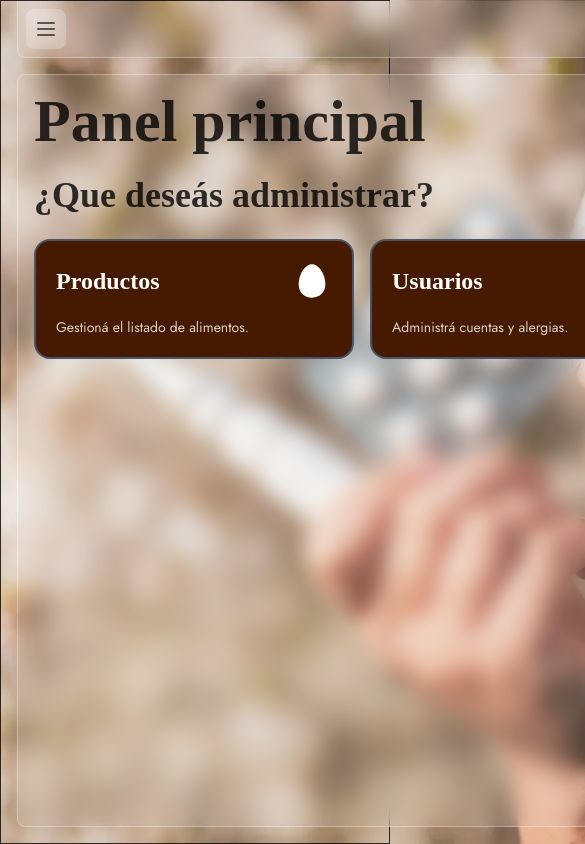
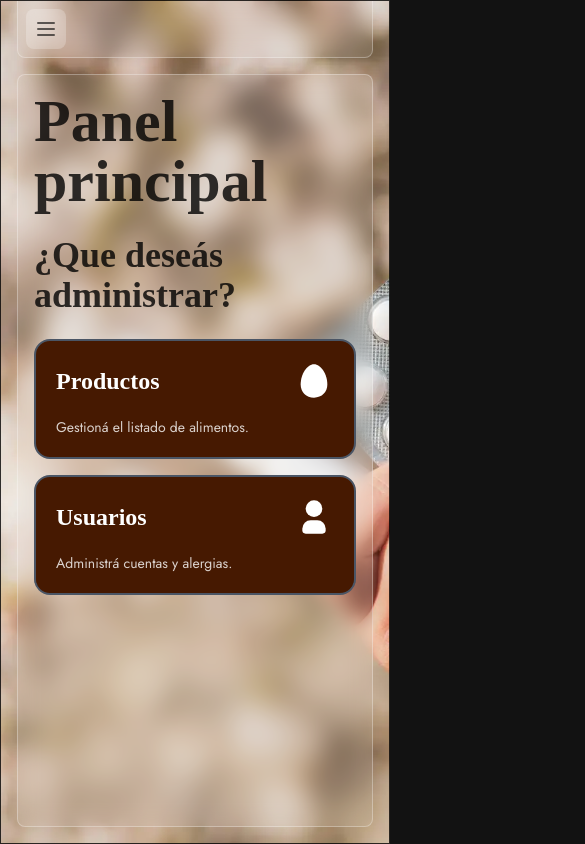
Before and after one commit to corbalan-nicolas/react-ophi-front, a React (Vite) app: page /dashboard/home in a window 390 px wide. Shown: the top 844 px of the page, 585 px wide, since content can reach past the window. Built offline with nearby package versions, Linux system fonts and the light colour scheme; no server answers; sample sign-in values are in the browser's storage; a web font is replaced by a local one.

Commit message:
Hace las cards responsive

```diff
--- a/src/views/dashboard/MainPanelView.jsx
+++ b/src/views/dashboard/MainPanelView.jsx
@@ -9,8 +9,8 @@ const MainPanelView = () => {
 
             <h2 className="text-4xl mb-6">¿Que deseás administrar?</h2>
 
-            <div className="flex gap-4 text-white">
-                <NavLink to="/dashboard/productos" className="bg-amber-950 w-80 border-2 border-gray-600 rounded-2xl p-5 text-2xl flex flex-col transition-all duration-200 ease-out hover:-translate-y-1 hover:shadow-xl hover:bg-amber-900 hover:border-white">
+            <div className="grid sm:grid-cols-2 xl:grid-cols-3 gap-4 text-white">
+                <NavLink to="/dashboard/productos" className="bg-amber-950 border-2 border-gray-600 rounded-2xl p-5 text-2xl flex flex-col transition-all duration-200 ease-out hover:-translate-y-1 hover:shadow-xl hover:bg-amber-900 hover:border-white">
                     <div className="flex items-center justify-between mb-4">
                         <h3 className="text-2xl font-semibold text-right">
                             Productos
@@ -23,7 +23,7 @@ const MainPanelView = () => {
                     </p>
                 </NavLink>
 
-                <NavLink to="/dashboard/usuarios" className="bg-amber-950 w-80 border-2 border-gray-600 rounded-2xl p-5 text-2xl flex flex-col transition-all duration-200 ease-out hover:-translate-y-1 hover:shadow-xl hover:bg-amber-900 hover:border-white">
+                <NavLink to="/dashboard/usuarios" className="bg-amber-950 border-2 border-gray-600 rounded-2xl p-5 text-2xl flex flex-col transition-all duration-200 ease-out hover:-translate-y-1 hover:shadow-xl hover:bg-amber-900 hover:border-white">
                     <div className="flex items-center justify-between mb-4">
                         <h3 className="text-2xl font-semibold text-right">
                             Usuarios
```
